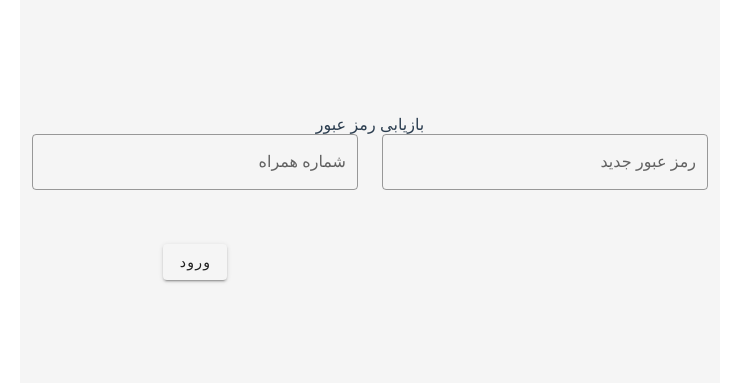
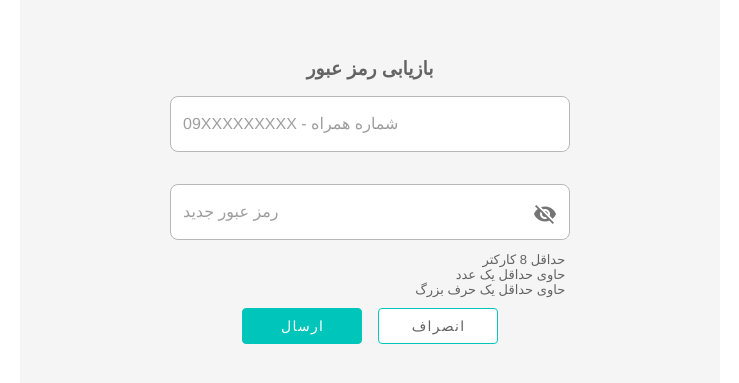
Before and after one commit to NaserAhadi/register-login-system, a Vue app: page /retrieval-password in a window 1280 px wide. Shown: the part 187-570 px from the top of the page, without its empty margins (270-1009 px from the left). Built offline with nearby package versions, Linux system fonts and the light colour scheme.

Commit message:
feat: complete retrieval password logic and ui

```diff
--- a/src/lang/fa-IR.js
+++ b/src/lang/fa-IR.js
@@ -18,5 +18,9 @@ export default{
     cancel: 'انصراف',
     loginPage: 'صفحه ورود',
     enterOtp: 'کد ارسال شده را وارد کنید',
-    successChangePassword: 'رمز عبور با موفقیت تغییر یافت'
+    successChangePassword: 'رمز عبور با موفقیت تغییر یافت',
+    atleastEightCharacter: 'حداقل 8 کارکتر',
+    atleastOneNumber: 'حاوی حداقل یک عدد',
+    atleastOneBigCharacter: 'حاوی حداقل یک حرف بزرگ',
+    enterProperPassword: 'رمز عبور صحیح وارد کنید'
 }
--- a/src/views/RetrievalPassword/RetrievalPassword.vue
+++ b/src/views/RetrievalPassword/RetrievalPassword.vue
@@ -1,40 +1,232 @@
 <template>
-    <v-container>
-        {{persianLanguageResource.RetrievalPassword}}
-        <v-row class="d-flex flex-column align-center">
-            <v-col cols="6">
-                <v-text-field
-                    :label="persianLanguageResource.phoneNumber"
-                    outlined
-                ></v-text-field>
-            </v-col>
-            <v-col cols="6">
-                <v-text-field
-                    :label="persianLanguageResource.newPassword"
-                    outlined
-                ></v-text-field>
-            </v-col>
-            <v-col cols="6">
-                <v-btn>
-                    {{persianLanguageResource.login}}
-                </v-btn>
-            </v-col>
-        </v-row>
-    </v-container>
+  <v-form
+    class="retrieval-form"
+    @submit.prevent="changePassword()"
+  >
+    <h3 class="title">
+      {{ persianLanguageResource.RetrievalPassword }}
+    </h3>
+    <BaseTextfield
+      v-model="phoneNumber"
+      readonly
+      :placeholder="persianLanguageResource.phoneNumberWithExample"
+      :max-length-value="11"
+    />
+    <BaseTextfield
+      v-model="password"
+      :placeholder="persianLanguageResource.newPassword"
+      :is-password-field="true"
+    />
+    <div class="change-password-conditions">
+      <span class="condition-item">
+        {{ persianLanguageResource.atleastEightCharacter }}
+        <CloseSvg
+          v-if="password.length>0 && !hasPasswordEightCharacters"
+          class="close-svg"
+        />
+        <DoneSvg
+          v-else-if="password.length>0 && hasPasswordEightCharacters"
+          class="done-svg"
+        />
+      </span>
+      <span class="condition-item">
+        {{ persianLanguageResource.atleastOneNumber }}
+
+        <CloseSvg
+          v-if="password.length>0 && !hasPasswordAtleastOneNumber"
+          class="close-svg"
+        />
+        <DoneSvg
+          v-else-if="password.length>0 && hasPasswordAtleastOneNumber"
+          class="done-svg"
+        />
+      </span>
+      <span class="condition-item">
+        {{ persianLanguageResource.atleastOneBigCharacter }}
+        <CloseSvg
+          v-if="password.length>0 && !hasPasswordAtleastOneBigChar"
+          class="close-svg"
+        />
+        <DoneSvg
+          v-else-if="password.length>0 && hasPasswordAtleastOneBigChar"
+          class="done-svg"
+        />
+      </span>
+    </div>
+    <BaseButton
+      class="primary-button"
+      type="submit"
+    >
+      {{ persianLanguageResource.submit }}
+    </BaseButton>
+    <BaseButton @click="cancelRetrievalPassword()">
+      {{ persianLanguageResource.cancel }}
+    </BaseButton>
+    <BaseSnackbar :timeout="7000" />
+    <OtpModal
+      v-model="isOpenOtpModal"
+      @submit="submitOtp($event)"
+    />
+  </v-form>
 </template>
 
 <script>
     import persianLanguageResource from '@/lang/fa-IR.js'
+    import {getItemFromLocalStorage} from '@/util/localstorageFunctions.js'
+    import retrievalService from '@/services/retrievalService.js'
+    import { mapActions } from 'vuex'
+    import DoneSvg from '@/assets/svg/done.svg'
+    import CloseSvg from '@/assets/svg/close.svg'
+
     export default {
         name: 'RetrievalPassword',
+        components:{
+            DoneSvg,
+            CloseSvg
+        },
         data(){
             return {
-                persianLanguageResource
+                persianLanguageResource,
+                password: '',
+                isOpenOtpModal: false,
+                hasPasswordEightCharacters: false,
+                hasPasswordAtleastOneNumber: false,
+                hasPasswordAtleastOneBigChar: false
             }
+        },
+        computed:{
+          phoneNumber:{
+            get(){
+              return getItemFromLocalStorage('phoneNumber')
+            },
+          }
+        },
+       watch:{
+          password(val){
+            this.checkHasAtleastEightChar(val)
+            this.checkHasAtleastOneNumber(val)
+            this.checkHasAtleastOneUppercase(val)
+          }
+       },
+        methods:{
+          ...mapActions('global', ['triggerSnackbar']),
+
+          cancelRetrievalPassword(){
+            this.$router.push({name: 'Login'})
+          },
+          async changePassword(){
+            if(this.hasPasswordEightCharacters && this.hasPasswordAtleastOneNumber && this.hasPasswordAtleastOneBigChar){
+              try{
+                  const retrievalInfo = {
+                    mobile: getItemFromLocalStorage('phoneNumber'),
+                    password: this.password,
+                    scope: 'ForgotPass'
+                  }
+                  const {data:{message, status}} = await retrievalService.httpSendRetrievalInfo(retrievalInfo)
+                  const snackbarConfig = {message,status, toggle: true}
+                  this.triggerSnackbar(snackbarConfig)
+                  if(status===1){
+                     this.isOpenOtpModal = true
+                  }
+              } catch(error){
+                console.log(error);
+              }
+            } else {
+              const snackbarConfig = {message:persianLanguageResource.enterProperPassword, toggle: true}
+                  this.triggerSnackbar(snackbarConfig)
+            }
+
+          },
+          async submitOtp(otp){
+            try{
+              const retrievalInfo = {
+                  mobile: getItemFromLocalStorage('phoneNumber'),
+                  key: otp,
+                  scope: 'ForgotPass'
+                }
+              const {data:{status}} = await retrievalService.httpVerifyChangingPassword(retrievalInfo)
+              if(status===1){
+                const snackbarConfig = {message:persianLanguageResource.successChangePassword, toggle: true}
+                this.triggerSnackbar(snackbarConfig)
+                this.closeOtpModal()
+              }
+           } catch(error){
+              const snackbarConfig = {message:error.response.data.error,status:error.response.data.status, toggle: true}
+              this.triggerSnackbar(snackbarConfig)
+            }
+          },
+          closeOtpModal(){
+            this.isOpenOtpModal = false
+          },
+          checkHasAtleastEightChar(val){
+            if(val.length>=8){
+              this.hasPasswordEightCharacters = true
+            } else {
+              this.hasPasswordEightCharacters = false
+            }
+          },
+          checkHasAtleastOneNumber(val){
+            const regexForAtleastOneNumber = /\d/;
+            if(regexForAtleastOneNumber.test(val)){
+              this.hasPasswordAtleastOneNumber = true
+            } else{
+              this.hasPasswordAtleastOneNumber = false
+            }
+          },
+          checkHasAtleastOneUppercase(val){
+           const regexForAtleastOneBigCharacter = /(?=.*[A-Z])/
+              if(regexForAtleastOneBigCharacter.test(val)){
+                this.hasPasswordAtleastOneBigChar = true
+              } else{
+                this.hasPasswordAtleastOneBigChar = false
+              }
         }
     }
+  }
 </script>
 
 <style lang="scss" scoped>
+.retrieval-form{
+  padding: 1rem;
+}
 
+.title{
+  margin: 1rem;
+  color: #636363
+}
+
+.change-password-conditions{
+  display: flex;
+  flex-direction: column;
+  align-items: flex-end;
+  justify-content: flex-end;
+  flex-wrap: wrap;
+  color: #636363;
+  font-size: 13px;
+  margin-top: -1.3rem;
+  margin-bottom: 0.2rem;
+  padding: 0 0.3rem;
+}
+
+.condition-item{
+  display: flex;
+  align-items: center;
+}
+
+.svg-wrapper{
+  width: 1rem;
+  height: 1rem;
+}
+
+.done-svg{
+  path{
+    stroke: green
+  }
+}
+
+.close-svg{
+  path{
+    stroke: red
+  }
+}
 </style>
```
Also changed, not shown: src/assets/svg/close.svg (added), src/assets/svg/done.svg (added).
